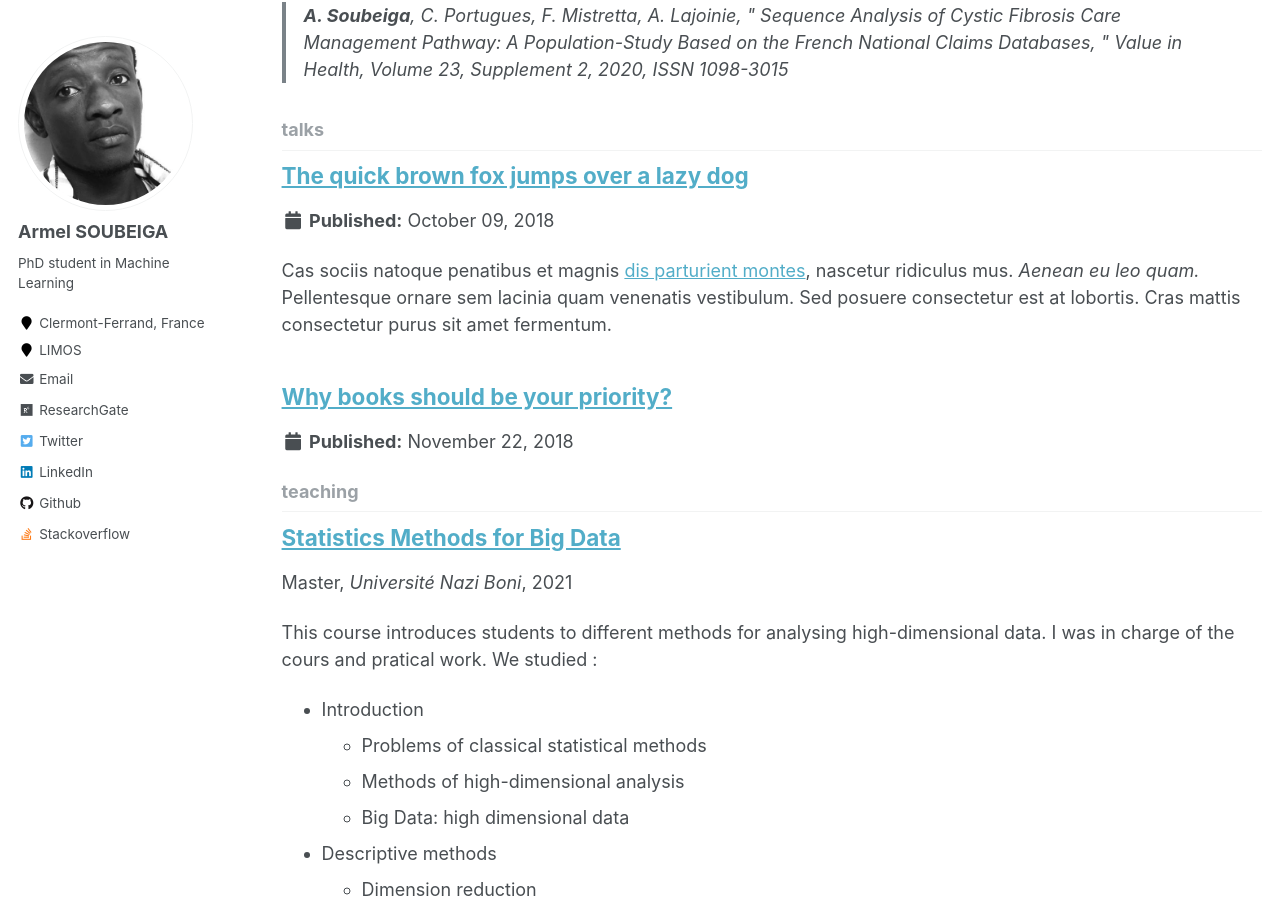
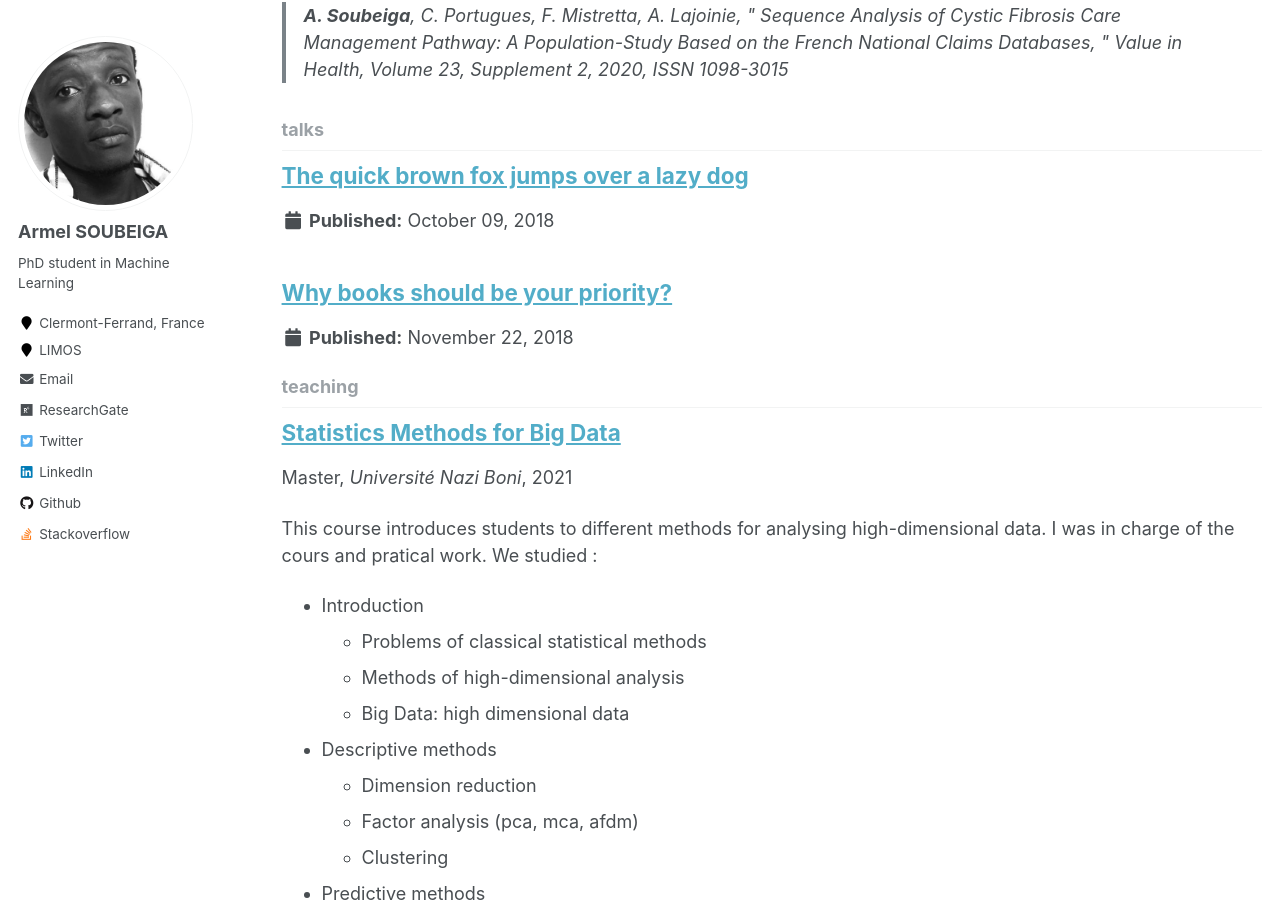
Before and after one commit to armelsoubeiga/armelsoubeiga.github.io, a Jekyll site: the page built from _pages/collection-archive.html, in a window 1280 px wide and 900 px high, scrolled down 8340 px. Built offline with Jekyll 4.4.1, drawn with Linux system fonts in a browser that asks for light colours; some of the changed lines change nothing that is shown.

Commit message:
Update 2011-04-04-the-quick-brown-fox-jumps-over-a-lazy-dog.md

````diff
--- a/_talks/2011-04-04-the-quick-brown-fox-jumps-over-a-lazy-dog.md
+++ b/_talks/2011-04-04-the-quick-brown-fox-jumps-over-a-lazy-dog.md
@@ -7,116 +7,5 @@
 category: css
 author: mranderson
 author_page : https://armelsoubeiga.github.io/
+author_link : https://armelsoubeiga.github.io/
 ---
-
-Cas sociis natoque penatibus et magnis <a href="#">dis parturient montes</a>, nascetur ridiculus mus. *Aenean eu leo quam.* Pellentesque ornare sem lacinia quam venenatis vestibulum. Sed posuere consectetur est at lobortis. Cras mattis consectetur purus sit amet fermentum.
-
-> Curabitur blandit tempus porttitor. Nullam quis risus eget urna mollis ornare vel eu leo. Nullam id dolor id nibh ultricies vehicula ut id elit.
-
-Etiam porta **sem malesuada magna** mollis euismod. Cras mattis consectetur purus sit amet fermentum. Aenean lacinia bibendum nulla sed consectetur.
-
-## Inline HTML elements
-
-HTML defines a long list of available inline tags, a complete list of which can be found on the [Mozilla Developer Network](https://developer.mozilla.org/en-US/docs/Web/HTML/Element).
-
-- **To bold text**, use `<strong>`.
-- *To italicize text*, use `<em>`.
-- Abbreviations, like <abbr title="HyperText Markup Langage">HTML</abbr> should use `<abbr>`, with an optional `title` attribute for the full phrase.
-- Citations, like <cite>&mdash; Thiago Rossener</cite>, should use `<cite>`.
-- <del>Deleted</del> text should use `<del>` and <ins>inserted</ins> text should use `<ins>`.
-- Superscript <sup>text</sup> uses `<sup>` and subscript <sub>text</sub> uses `<sub>`.
-
-Most of these elements are styled by browsers with few modifications on our part.
-
-# Heading 1
-
-## Heading 2
-
-### Heading 3
-
-#### Heading 4
-
-Vivamus sagittis lacus vel augue rutrum faucibus dolor auctor. Duis mollis, est non commodo luctus, nisi erat porttitor ligula, eget lacinia odio sem nec elit. Morbi leo risus, porta ac consectetur ac, vestibulum at eros.
-
-## Code
-
-Cum sociis natoque penatibus et magnis dis `code element` montes, nascetur ridiculus mus.
-
-```js
-// Example can be run directly in your JavaScript console
-
-// Create a function that takes two arguments and returns the sum of those arguments
-var adder = new Function("a", "b", "return a + b");
-
-// Call the function
-adder(2, 6);
-// > 8
-```
-
-Aenean lacinia bibendum nulla sed consectetur. Etiam porta sem malesuada magna mollis euismod. Fusce dapibus, tellus ac cursus commodo, tortor mauris condimentum nibh, ut fermentum massa.
-
-## Lists
-
-Cum sociis natoque penatibus et magnis dis parturient montes, nascetur ridiculus mus. Aenean lacinia bibendum nulla sed consectetur. Etiam porta sem malesuada magna mollis euismod. Fusce dapibus, tellus ac cursus commodo, tortor mauris condimentum nibh, ut fermentum massa justo sit amet risus.
-
-* Praesent commodo cursus magna, vel scelerisque nisl consectetur et.
-* Donec id elit non mi porta gravida at eget metus.
-* Nulla vitae elit libero, a pharetra augue.
-
-Donec ullamcorper nulla non metus auctor fringilla. Nulla vitae elit libero, a pharetra augue.
-
-1. Vestibulum id ligula porta felis euismod semper.
-2. Cum sociis natoque penatibus et magnis dis parturient montes, nascetur ridiculus mus.
-3. Maecenas sed diam eget risus varius blandit sit amet non magna.
-
-Cras mattis consectetur purus sit amet fermentum. Sed posuere consectetur est at lobortis.
-
-Integer posuere erat a ante venenatis dapibus posuere velit aliquet. Morbi leo risus, porta ac consectetur ac, vestibulum at eros. Nullam quis risus eget urna mollis ornare vel eu leo.
-
-## Images
-
-Quisque consequat sapien eget quam rhoncus, sit amet laoreet diam tempus. Aliquam aliquam metus erat, a pulvinar turpis suscipit at.
-
-![placeholder](https://placehold.it/800x400 "Large example image")
-![placeholder](https://placehold.it/400x200 "Medium example image")
-![placeholder](https://placehold.it/200x200 "Small example image")
-
-## Tables
-
-Aenean lacinia bibendum nulla sed consectetur. Lorem ipsum dolor sit amet, consectetur adipiscing elit.
-
-<table>
-  <thead>
-    <tr>
-      <th>Name</th>
-      <th>Upvotes</th>
-      <th>Downvotes</th>
-    </tr>
-  </thead>
-  <tfoot>
-    <tr>
-      <td>Totals</td>
-      <td>21</td>
-      <td>23</td>
-    </tr>
-  </tfoot>
-  <tbody>
-    <tr>
-      <td>Alice</td>
-      <td>10</td>
-      <td>11</td>
-    </tr>
-    <tr>
-      <td>Bob</td>
-      <td>4</td>
-      <td>3</td>
-    </tr>
-    <tr>
-      <td>Charlie</td>
-      <td>7</td>
-      <td>9</td>
-    </tr>
-  </tbody>
-</table>
-
-Nullam id dolor id nibh ultricies vehicula ut id elit. Sed posuere consectetur est at lobortis. Nullam quis risus eget urna mollis ornare vel eu leo.
````
